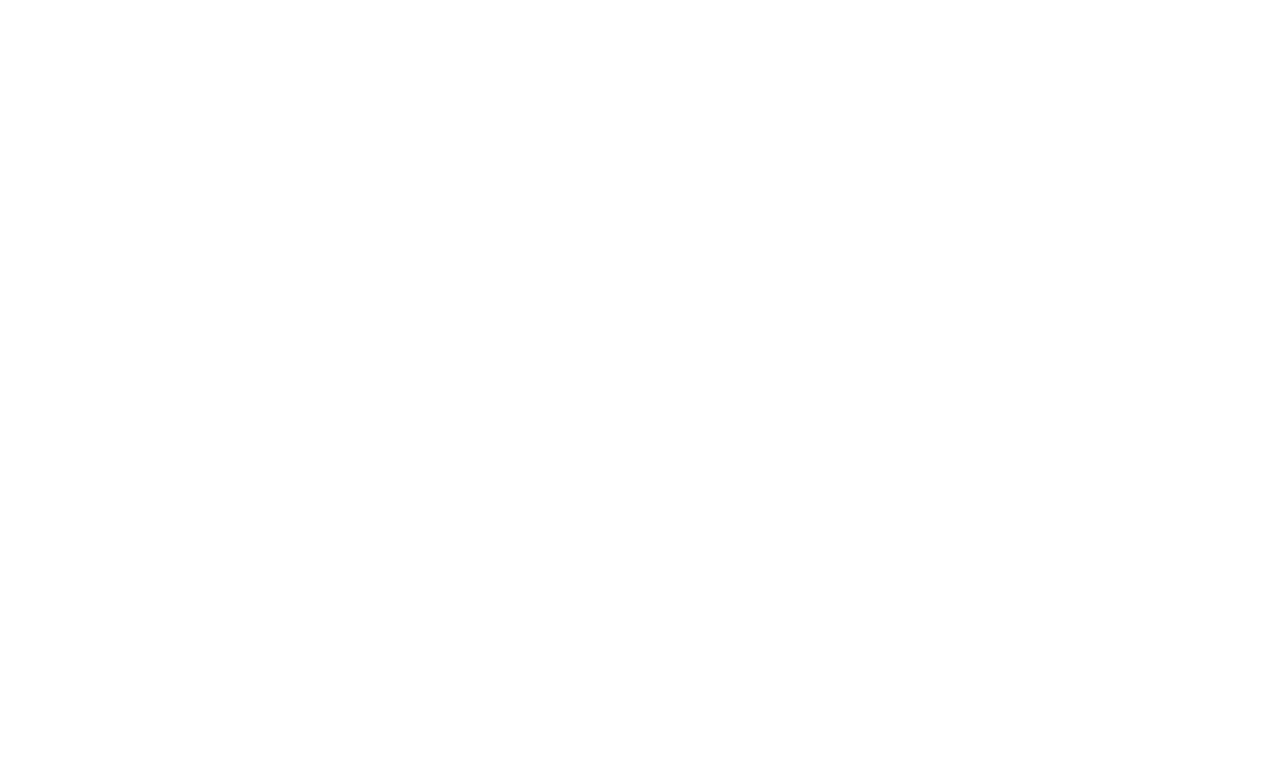
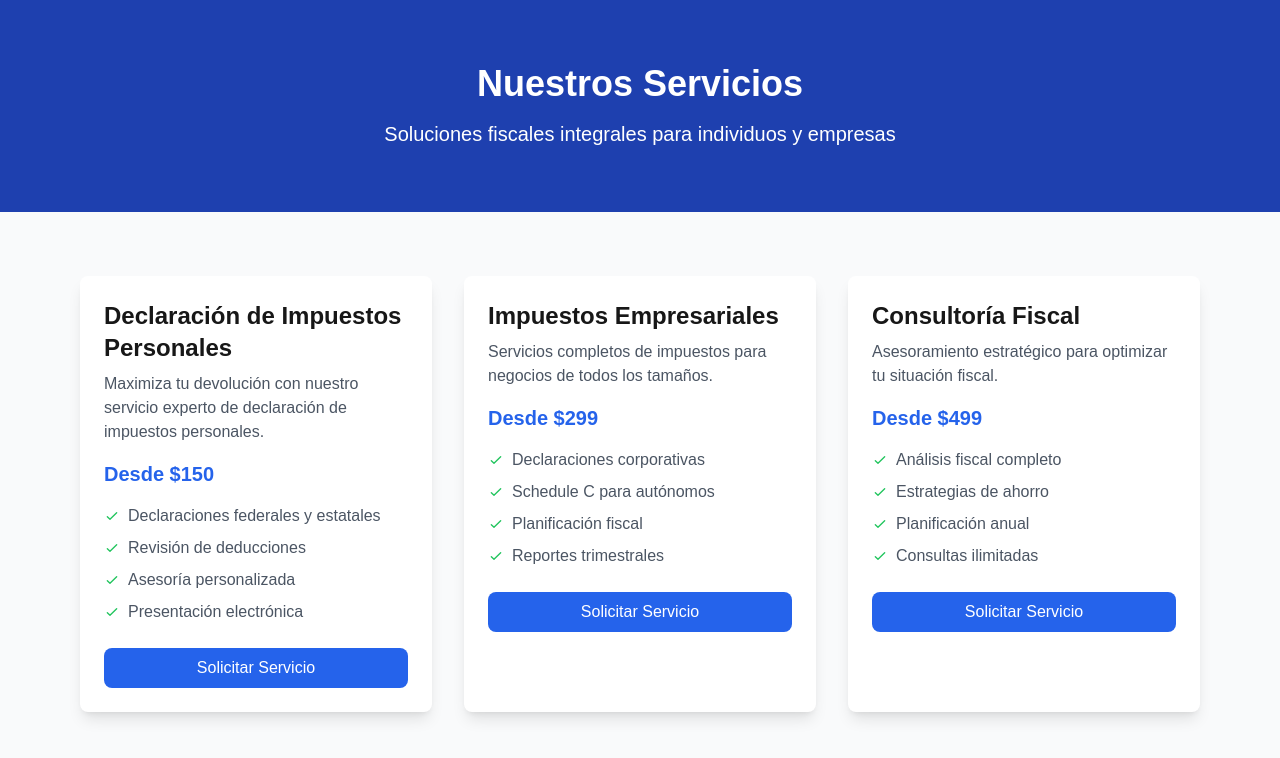
Before and after one commit to javierfevidaho/munoz-website, a Next.js app: page /servicios in a window 1280 px wide. Shown: the top 758 px of the page. Built offline with nearby package versions, Linux system fonts and the light colour scheme.

Commit message:
Fix: Eliminar importaciones no utilizadas y simplificar componentes

```diff
--- a/src/app/contacto/page.tsx
+++ b/src/app/contacto/page.tsx
@@ -1,7 +1,6 @@
 'use client';
 
 import React from 'react';
-import { Phone, Clock, MapPin, MessageSquare } from 'lucide-react';
 
 const ContactPage = () => {
   const phoneNumber = "9862269662";
@@ -10,14 +9,84 @@
     window.open(`https://wa.me/${phoneNumber}`, '_blank');
   };
 
-  const handleEmailSubmit = async (e: React.FormEvent<HTMLFormElement>) => {
-    e.preventDefault();
-    handleWhatsAppClick();
-  };
-
   return (
     <div className="min-h-screen bg-gray-50">
-      {/* ... resto del código sin cambios ... */}
+      <div className="bg-blue-800 text-white py-16">
+        <div className="max-w-6xl mx-auto px-4">
+          <h1 className="text-4xl font-bold mb-4 text-center">Contáctanos</h1>
+          <p className="text-xl text-center max-w-2xl mx-auto">
+            Estamos aquí para ayudarte con todas tus necesidades fiscales
+          </p>
+        </div>
+      </div>
+
+      <div className="max-w-6xl mx-auto px-4 py-16">
+        <div className="grid md:grid-cols-2 gap-12">
+          <div>
+            <h2 className="text-2xl font-bold mb-6">Envíanos un mensaje</h2>
+            <form onSubmit={(e) => { e.preventDefault(); handleWhatsAppClick(); }} className="space-y-6">
+              <div>
+                <label htmlFor="name" className="block text-gray-700 mb-2">Nombre</label>
+                <input
+                  type="text"
+                  id="name"
+                  className="w-full p-3 border rounded-lg focus:ring-2 focus:ring-blue-500"
+                  required
+                />
+              </div>
+              <div>
+                <label htmlFor="phone" className="block text-gray-700 mb-2">Teléfono</label>
+                <input
+                  type="tel"
+                  id="phone"
+                  className="w-full p-3 border rounded-lg focus:ring-2 focus:ring-blue-500"
+                  required
+                />
+              </div>
+              <div>
+                <label htmlFor="message" className="block text-gray-700 mb-2">Mensaje</label>
+                <textarea
+                  id="message"
+                  rows={4}
+                  className="w-full p-3 border rounded-lg focus:ring-2 focus:ring-blue-500"
+                  required
+                ></textarea>
+              </div>
+              <button
+                type="submit"
+                className="w-full bg-blue-600 text-white py-3 rounded-lg font-semibold hover:bg-blue-700"
+              >
+                Enviar Mensaje
+              </button>
+            </form>
+          </div>
+
+          <div>
+            <h2 className="text-2xl font-bold mb-6">Información de Contacto</h2>
+            <div className="space-y-8">
+              <div className="flex items-start space-x-4">
+                <div>
+                  <p className="font-semibold">Teléfono</p>
+                  <p className="text-gray-600">(986) 226-9662</p>
+                </div>
+              </div>
+              <div className="flex items-start space-x-4">
+                <div>
+                  <p className="font-semibold">Horario de Atención</p>
+                  <p className="text-gray-600">Lunes - Viernes: 9:00 AM - 6:00 PM</p>
+                  <p className="text-gray-600">Sábado: 10:00 AM - 2:00 PM</p>
+                </div>
+              </div>
+              <button
+                onClick={handleWhatsAppClick}
+                className="w-full bg-green-500 text-white py-4 rounded-lg font-semibold hover:bg-green-600"
+              >
+                Contactar por WhatsApp
+              </button>
+            </div>
+          </div>
+        </div>
+      </div>
     </div>
   );
 };
--- a/src/app/servicios/page.tsx
+++ b/src/app/servicios/page.tsx
@@ -1,11 +1,85 @@
-'use client';
+const ServicesPage = () => {
+  const mainServices = [
+    {
+      title: "Declaración de Impuestos Personales",
+      description: "Maximiza tu devolución con nuestro servicio experto de declaración de impuestos personales.",
+      price: "Desde $150",
+      features: [
+        "Declaraciones federales y estatales",
+        "Revisión de deducciones",
+        "Asesoría personalizada",
+        "Presentación electrónica"
+      ]
+    },
+    {
+      title: "Impuestos Empresariales",
+      description: "Servicios completos de impuestos para negocios de todos los tamaños.",
+      price: "Desde $299",
+      features: [
+        "Declaraciones corporativas",
+        "Schedule C para autónomos",
+        "Planificación fiscal",
+        "Reportes trimestrales"
+      ]
+    },
+    {
+      title: "Consultoría Fiscal",
+      description: "Asesoramiento estratégico para optimizar tu situación fiscal.",
+      price: "Desde $499",
+      features: [
+        "Análisis fiscal completo",
+        "Estrategias de ahorro",
+        "Planificación anual",
+        "Consultas ilimitadas"
+      ]
+    }
+  ];
 
-import React from 'react';
-import Link from 'next/link';
-import { Calculator } from 'lucide-react';
+  return (
+    <div className="min-h-screen bg-gray-50">
+      <div className="bg-blue-800 text-white py-16">
+        <div className="max-w-6xl mx-auto px-4">
+          <h1 className="text-4xl font-bold mb-4 text-center">Nuestros Servicios</h1>
+          <p className="text-xl text-center">
+            Soluciones fiscales integrales para individuos y empresas
+          </p>
+        </div>
+      </div>
 
-const ServicesPage = () => {
-  // ... resto del código sin cambios ...
+      <div className="max-w-6xl mx-auto px-4 py-16">
+        <div className="grid md:grid-cols-3 gap-8">
+          {mainServices.map((service, index) => (
+            <div
+              key={index}
+              className="bg-white rounded-lg shadow-lg overflow-hidden transition-transform hover:scale-105"
+            >
+              <div className="p-6">
+                <h3 className="text-2xl font-bold mb-2">{service.title}</h3>
+                <p className="text-gray-600 mb-4">{service.description}</p>
+                <p className="text-blue-600 font-bold text-xl mb-4">{service.price}</p>
+                <ul className="space-y-2 mb-6">
+                  {service.features.map((feature, idx) => (
+                    <li key={idx} className="flex items-center text-gray-600">
+                      <svg className="w-4 h-4 text-green-500 mr-2" fill="none" stroke="currentColor" viewBox="0 0 24 24">
+                        <path strokeLinecap="round" strokeLinejoin="round" strokeWidth="2" d="M5 13l4 4L19 7" />
+                      </svg>
+                      {feature}
+                    </li>
+                  ))}
+                </ul>
+                <button
+                  onClick={() => window.location.href = '/contacto'}
+                  className="block w-full text-center bg-blue-600 text-white py-2 rounded-lg hover:bg-blue-700"
+                >
+                  Solicitar Servicio
+                </button>
+              </div>
+            </div>
+          ))}
+        </div>
+      </div>
+    </div>
+  );
 };
 
 export default ServicesPage;
```
